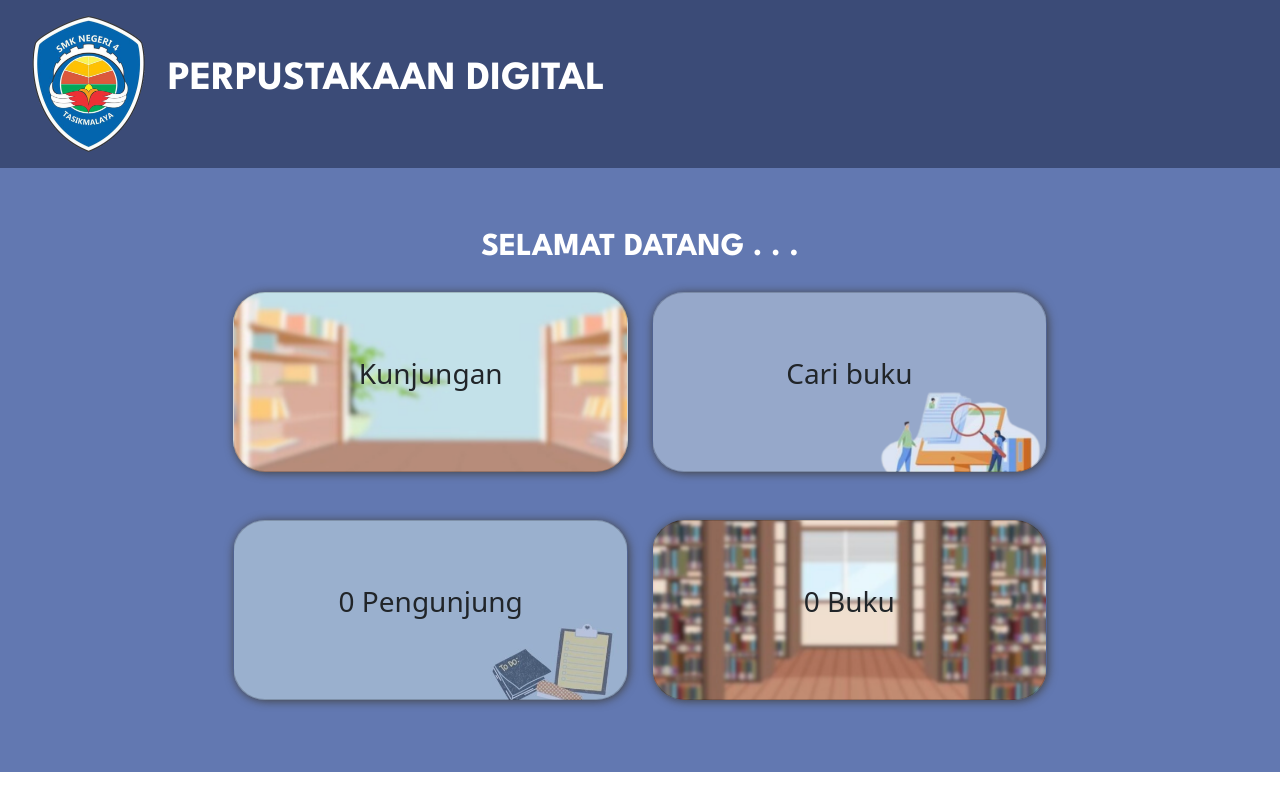
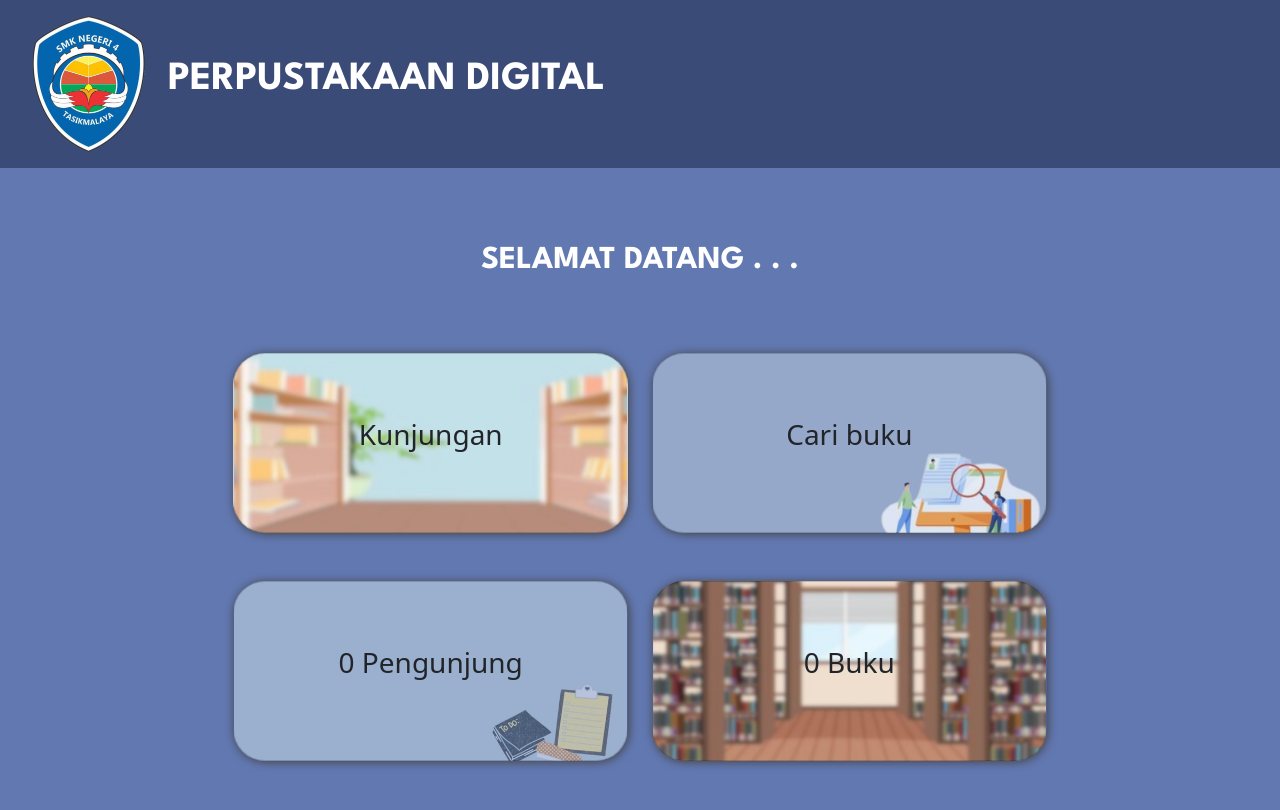
Before and after one commit to Fanikarina/Project-TeFa, a Nuxt app: page / in a window 1280 px wide. Shown: the top 810 px of the page. Built offline with nearby package versions, Linux system fonts and the light colour scheme; no server answers; the database is empty.

Commit message:
Add files via upload

```diff
--- a/pages/index.vue
+++ b/pages/index.vue
@@ -88,7 +88,8 @@ onMounted(()=>{
     background-color: #6278B1;
 }
 h2{
-    padding-top: 5%;
+    padding-top: 6%;
+    padding-bottom: 4%;
     font-family: "League Spartan", sans-serif;
     color: white;
     text-align: center;
```
